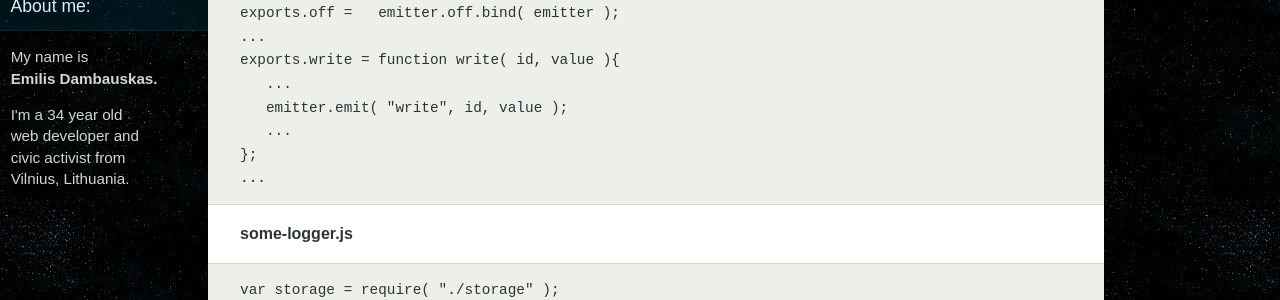
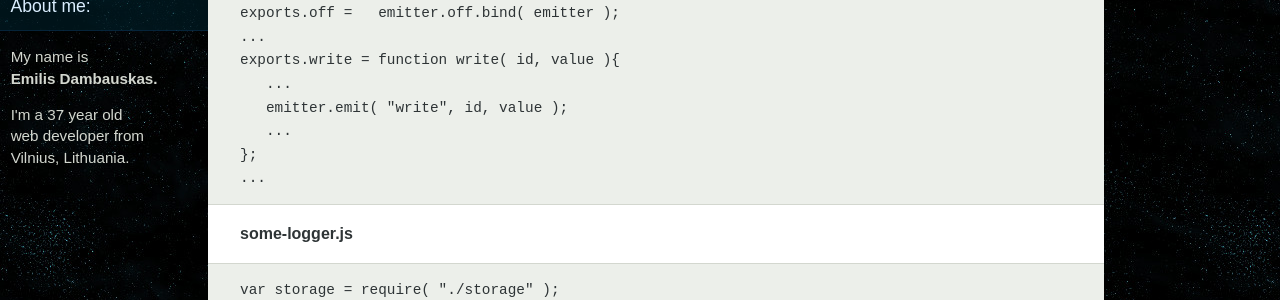
Before and after one commit to emilis/emilis.github.com, a Jekyll site: the page built from index.html, in a window 1280 px wide. Shown: the part 495-795 px from the top of the page. Built offline with Jekyll 4.4.1, drawn with Linux system fonts in a browser that asks for light colours.

Commit message:
Updated my age.

```diff
--- a/_layouts/default.html
+++ b/_layouts/default.html
@@ -26,7 +26,7 @@
             {% include menu.html %}
             <a class="pure-menu-heading">About me:</a>
             <p>My name is<br><strong>Emilis Dambauskas.</strong></p>
-            <p>I'm a 34 year old<br>web developer and<br>civic activist from<br>Vilnius, Lithuania.</p>
+            <p>I'm a 37 year old<br>web developer from<br>Vilnius, Lithuania.</p>
         </div>
     </nav>
 
```
